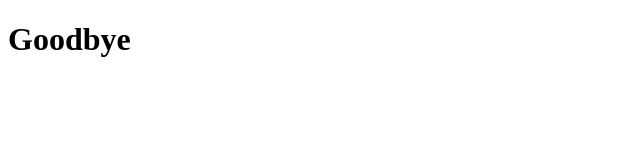
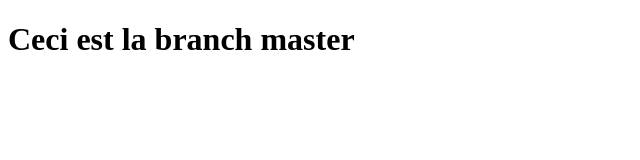
Before and after one commit to TheodoraE/exo_final_git_Theodora, a plain HTML site: page index.html in a window 1280 px wide. Shown: the whole page, without its empty margins (0-640 px from the left). Drawn offline with Linux system fonts and the light colour scheme.

Commit message:
changement du contenu du h1 par 'ceci est la branch master'

```diff
--- a/index.html
+++ b/index.html
@@ -7,6 +7,6 @@
     <link rel="stylesheet" href="./public/css/app.css">
 </head>
 <body>
-    <h1>Goodbye</h1>
+    <h1>Ceci est la branch master</h1>
 </body>
 </html>
```
